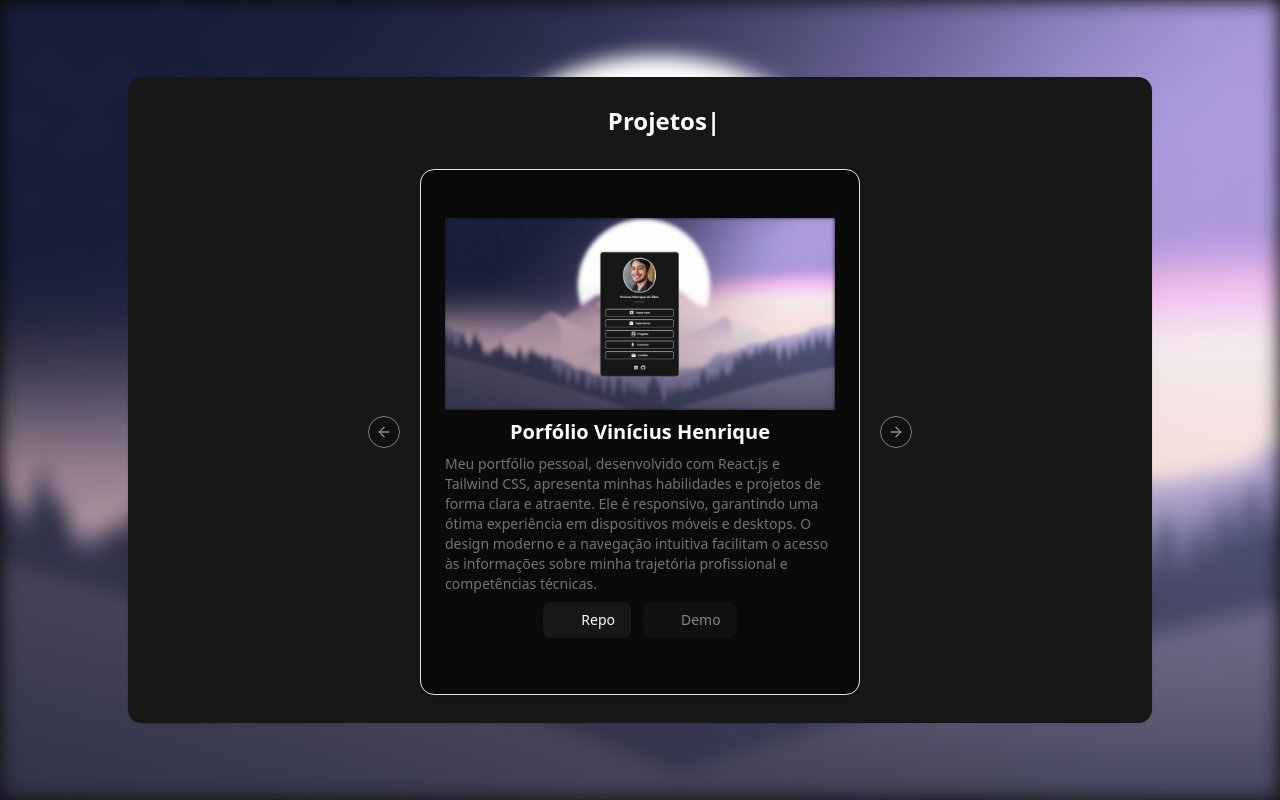
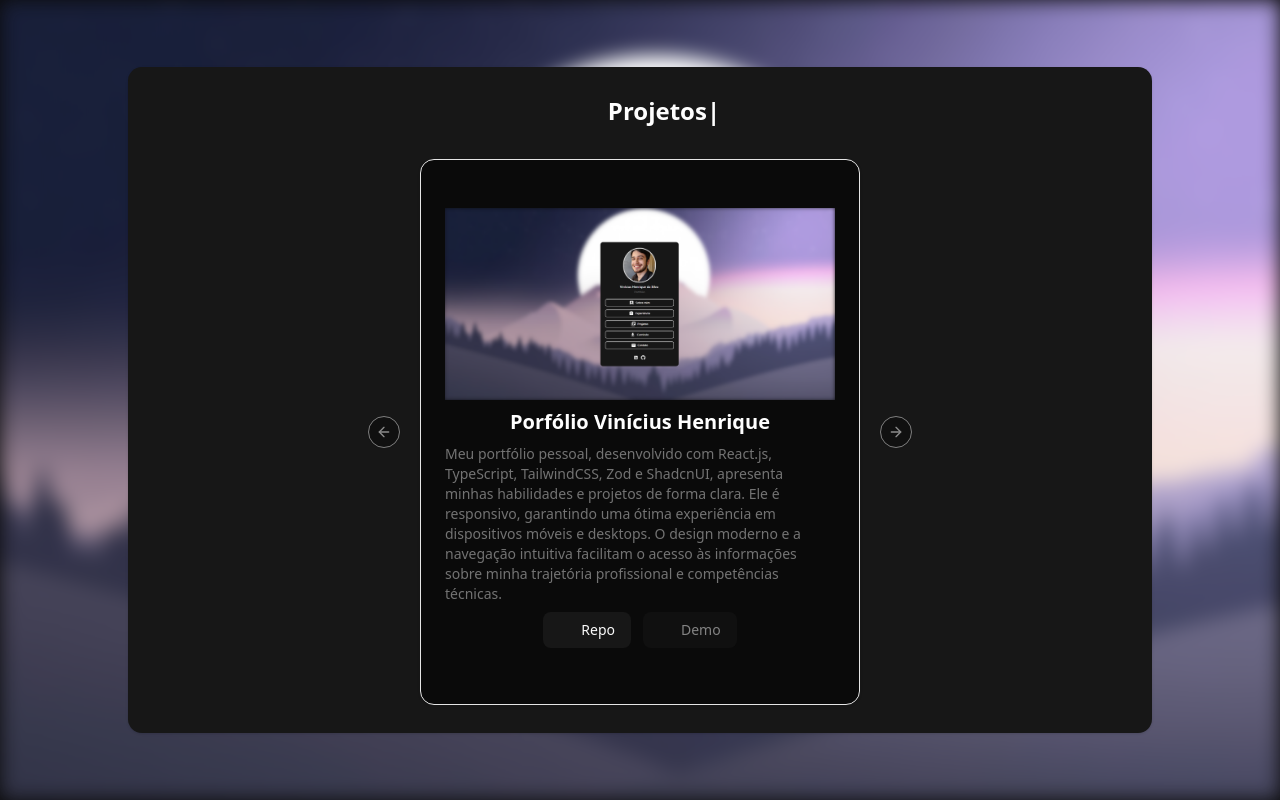
Before and after one commit to viniciushds99/Portfolio, a React (Vite) app: page /projects in a window 1280 px wide. Built offline with nearby package versions, Linux system fonts and the light colour scheme; some icons are missing.

Commit message:
Adição do repositório nos projetos e correção em texto.

```diff
--- a/src/constants/ProjectItem.ts
+++ b/src/constants/ProjectItem.ts
@@ -5,9 +5,9 @@ export const projectItem = [
         id: 1,
         title: "Porfólio Vinícius Henrique",
         imageUrl: ImageUrl,
-        repositoryUrl: "",
+        repositoryUrl: "https://github.com/viniciushds99/Portfolio",
         demonstrationUrl: "",
-        description:" Meu portfólio pessoal, desenvolvido com React.js e Tailwind CSS, apresenta minhas habilidades e projetos de forma clara e atraente. Ele é responsivo, garantindo uma ótima experiência em dispositivos móveis e desktops. O design moderno e a navegação intuitiva facilitam o acesso às informações sobre minha trajetória profissional e competências técnicas.",
+        description:" Meu portfólio pessoal, desenvolvido com React.js, TypeScript, TailwindCSS, Zod e ShadcnUI, apresenta minhas habilidades e projetos de forma clara. Ele é responsivo, garantindo uma ótima experiência em dispositivos móveis e desktops. O design moderno e a navegação intuitiva facilitam o acesso às informações sobre minha trajetória profissional e competências técnicas.",
         technologies: ["React.JS", "TailwindCSS", "TypeScript", "Zod", "React Router Dom"]
     },
 ]
--- a/src/pages/About/view.tsx
+++ b/src/pages/About/view.tsx
@@ -35,7 +35,7 @@ export const AboutView = () => {
             <img src={GitHubAvatar} className="w-[500px]" />
           </div>
           <div className="flex flex-col w-full gap-4">
-            <p className="break-all">
+            <p className="word-break text-justify text-[16px]">
               Olá! Me chamo{" "}
               <strong className="text-purple-700">
                 Vinícius Henrique da Silva.
--- a/src/pages/Project/view.tsx
+++ b/src/pages/Project/view.tsx
@@ -54,7 +54,7 @@ export const ProjectView = () => {
                         </span>
                         <CardDescription>{project.description}</CardDescription>
                         <div className="flex py-2 gap-3">
-                          <Button>
+                          <Button onClick={() => window.open(project.repositoryUrl, "_blank")}>
                             <GitHubIcon /> Repo
                           </Button>
                           <Button
@@ -71,8 +71,8 @@ export const ProjectView = () => {
                 </CarouselItem>
               ))}
             </CarouselContent>
-            <CarouselPrevious />
-            <CarouselNext />
+            <CarouselPrevious className="invisible sm:visible" />
+            <CarouselNext className="invisible sm:visible" />
           </Carousel>
         </CardContent>
       </Card>
```
